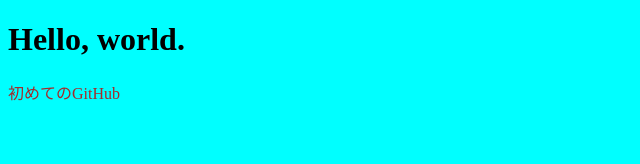
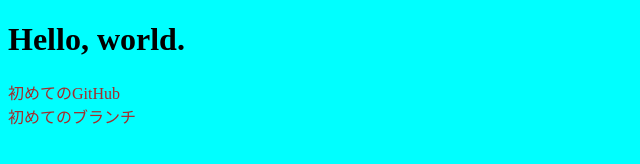
Before and after one commit to Tomo-create/test, a plain HTML site: page index.html in a window 1280 px wide. Shown: the whole page, without its empty margins (0-640 px from the left). Drawn offline with Linux system fonts and the light colour scheme.

Commit message:
ブランチテストです。

```diff
--- a/index.html
+++ b/index.html
@@ -7,6 +7,7 @@
   </head>
   <body>
     <h1>Hello, world.</h1>
-    <p>初めてのGitHub</p>
+    <p>初めてのGitHub<br>
+    初めてのブランチ</p>
   </body>
 </html>
```
